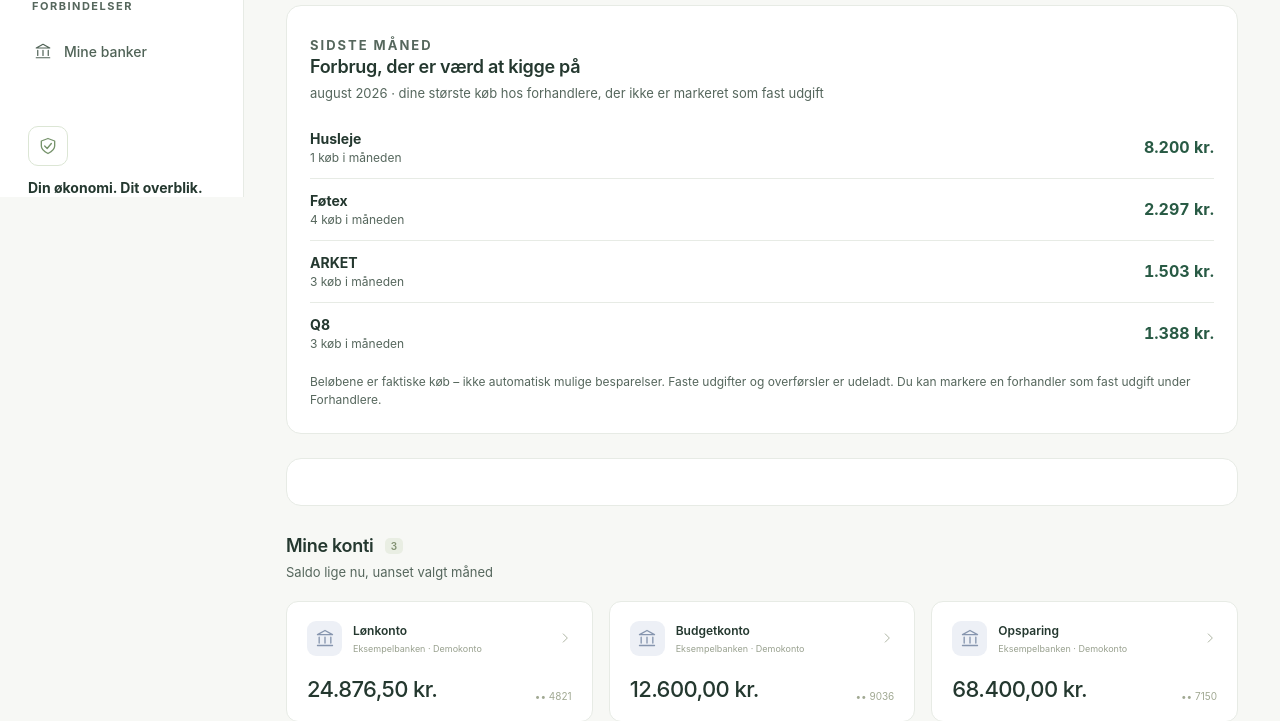
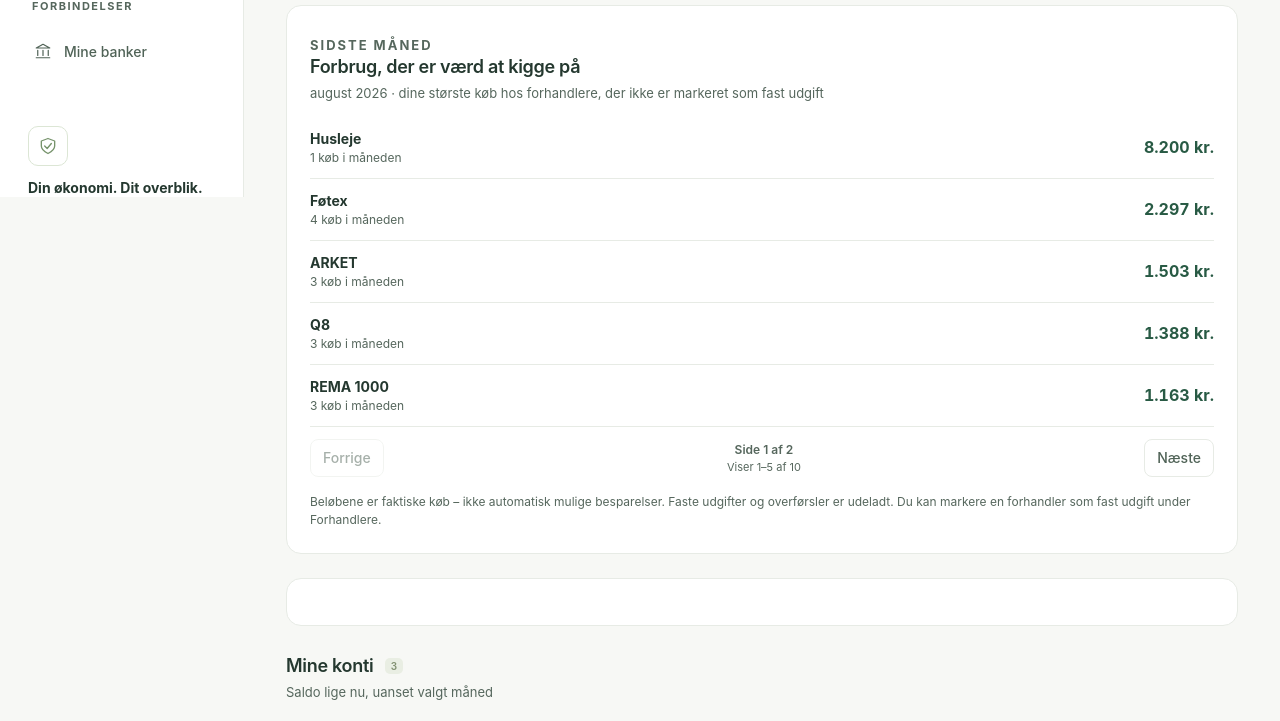
Before and after one commit to qlerup/fjordbudget, a Flask app: page / in a window 1280 px wide. Shown: the part 603-1324 px from the top of the page. Run offline with Flask 3, Linux system fonts and the light colour scheme; data comes from the database, SQL or seed files in the repository; data that the repository does not hold is empty.

Commit message:
Show ten last-month merchants across two pages

```diff
--- a/insights.py
+++ b/insights.py
@@ -63,7 +63,7 @@
 
 
 def last_month_spending(db, source, currency, today=None):
-    """Top four adjustable merchants in the last completed calendar month.
+    """Top ten adjustable merchants in the last completed calendar month.
 
     The dashboard is independent of savings goals and the month picker.
     Recorded spend is not a claim that every purchase was unnecessary.
@@ -89,7 +89,7 @@
         item['spent'] += int(row['total'])
         item['purchases'] += int(row['purchases'])
     items = sorted(grouped.values(), key=lambda item: (-item['spent'], item['name'].casefold()))
-    return {'month': month, 'items': items[:4]}
+    return {'month': month, 'items': items[:10]}
 
 
 def _account_filter(account_ids):
--- a/static/app.js
+++ b/static/app.js
@@ -82,16 +82,32 @@
 function budgetRows(categories, editable=false) {
   return categories.map(c=>`<div class="budget-row"><span class="budget-category"><i class="category-dot" style="background:${c.color}"></i>${esc(c.name)}${editable?`<button type="button" class="text-button" data-delete-budget-category="${esc(c.name)}" aria-label="Fjern budgetkategori ${esc(c.name)}">Fjern</button>`:''}</span><span class="budget-value"><b>${esc(money(c.spent))}</b> / ${c.budget?esc(money(c.budget)):'Intet budget'}</span><div class="progress"><div class="progress-fill ${c.budget&&c.spent>c.budget?'over':''}" style="width:${c.budget?Math.min(100,c.spent/c.budget*100):0}%"></div></div></div>`).join('');
 }
+let lastMonthReviewPage=1,lastMonthReviewScope='',lastMonthReviewItems=[];
 function renderLastMonthReview(review){
   const month=review?.month;
-  const items=review?.items || [];
+  const scope=source+'|'+$('currency').value+'|'+month;
+  if(scope!==lastMonthReviewScope){lastMonthReviewPage=1;lastMonthReviewScope=scope;}
+  lastMonthReviewItems=(review?.items || []).slice(0,10);
   $('lastMonthReviewPeriod').textContent=month
     ? monthName(month)+' · dine største køb hos forhandlere, der ikke er markeret som fast udgift'
     : 'Sidste afsluttede måned';
+  renderLastMonthReviewPage();
+}
+function renderLastMonthReviewPage(){
+  const pages=Math.max(1,Math.ceil(lastMonthReviewItems.length/5));
+  lastMonthReviewPage=Math.max(1,Math.min(pages,lastMonthReviewPage));
+  const start=(lastMonthReviewPage-1)*5,items=lastMonthReviewItems.slice(start,start+5);
   $('lastMonthReviewList').innerHTML=items.length
-    ? '<ol>'+items.map(item=>`<li><div class="spending-review-info"><strong>${esc(item.name)}</strong><span>${item.purchases} køb i måneden</span></div><b>${esc(money(item.spent))}</b></li>`).join('')+'</ol>'
+    ? '<ol start="'+(start+1)+'">'+items.map(item=>`<li><div class="spending-review-info"><strong>${esc(item.name)}</strong><span>${item.purchases} køb i måneden</span></div><b>${esc(money(item.spent))}</b></li>`).join('')+'</ol>'
     : '<p class="muted">Der er endnu ingen kendte forhandlere at vise for sidste måned. Gennemgå dine posteringer, så bliver overblikket mere præcist.</p>';
+  $('lastMonthReviewPagination').hidden=pages===1;
+  $('lastMonthReviewPage').textContent='Side '+lastMonthReviewPage+' af '+pages;
+  $('lastMonthReviewRange').textContent='Viser '+(start+1)+'–'+(start+items.length)+' af '+lastMonthReviewItems.length;
+  $('lastMonthReviewPrevious').disabled=lastMonthReviewPage===1;
+  $('lastMonthReviewNext').disabled=lastMonthReviewPage===pages;
 }
+$('lastMonthReviewPrevious').addEventListener('click',()=>{lastMonthReviewPage--;renderLastMonthReviewPage();});
+$('lastMonthReviewNext').addEventListener('click',()=>{lastMonthReviewPage++;renderLastMonthReviewPage();});
 function renderDashboard() {
   const d=dashboard;
   $('balance').textContent=money(d.balance);
--- a/static/style.css
+++ b/static/style.css
@@ -324,4 +324,5 @@
 .spending-review-info span{font-size:12px;color:var(--muted)}
 .spending-review-list li>b{font-size:16px;white-space:nowrap;font-variant-numeric:tabular-nums;color:var(--green)}
 .spending-review-note{font-size:12px;line-height:1.55;color:var(--muted);margin:9px 0 0}
+.spending-review-pagination{display:flex;align-items:center;justify-content:space-between;gap:12px;border-top:1px solid var(--line);padding:12px 0 4px;margin:0 0 12px}.spending-review-pagination>span{display:grid;gap:3px;text-align:center;color:var(--muted);font-size:12px}.spending-review-pagination strong{font-weight:600}.spending-review-pagination small{font-size:11px}.spending-review-pagination .button{min-height:38px;padding:8px 12px}
 @media(max-width:760px){.spending-review-panel{margin-top:12px}.spending-review-list li{align-items:flex-start}.spending-review-list li>b{font-size:14px}}
--- a/templates/index.html
+++ b/templates/index.html
@@ -6,7 +6,7 @@
   <title>FjordBudget · Din økonomi, samlet</title>
   <link rel="icon" href="/static/icon.svg?v=brand-budget-green-20261005" type="image/svg+xml">
   <link rel="stylesheet" href="/static/style.css">
-  <script src="/static/app.js?v=budget-suggestion-20261007" defer></script>
+  <script src="/static/app.js?v=spending-review-pages-20261022" defer></script>
   <script src="/static/savings.js?v=annual-suggestions-20261022" defer></script>
   <script src="/static/merchants.js?v=category-merchant-choice-20261007" defer></script>
 <link rel="apple-touch-icon" href="/static/logos/icon-180.png?v=brand-budget-green-20261005"><meta name="theme-color" content="#28533f"><link rel="manifest" href="/static/site.webmanifest"><link rel="stylesheet" href="/static/hub-session.css?v=email-update1"><script defer src="/static/hub-session.js?v=email-update1"></script>
@@ -71,8 +71,13 @@
         </button>
       </section>
       <section class="panel spending-review-panel" data-section="attention" aria-labelledby="lastMonthReviewTitle">
-        <div class="section-heading"><div><p class="eyebrow">SIDSTE MÅNED</p><h2 id="lastMonthReviewTitle">Forbrug, der er værd at kigge på</h2><p id="lastMonthReviewPeriod">Dine fire største forhandlere i den sidste afsluttede måned</p></div></div>
+        <div class="section-heading"><div><p class="eyebrow">SIDSTE MÅNED</p><h2 id="lastMonthReviewTitle">Forbrug, der er værd at kigge på</h2><p id="lastMonthReviewPeriod">Op til ti af dine største forhandlere i den sidste afsluttede måned</p></div></div>
         <div id="lastMonthReviewList" class="spending-review-list" aria-live="polite"></div>
+        <nav id="lastMonthReviewPagination" class="spending-review-pagination" aria-label="Sider med sidste måneds forbrug" hidden>
+          <button id="lastMonthReviewPrevious" type="button" class="button quiet" aria-controls="lastMonthReviewList">Forrige</button>
+          <span><strong id="lastMonthReviewPage"></strong><small id="lastMonthReviewRange"></small></span>
+          <button id="lastMonthReviewNext" type="button" class="button quiet" aria-controls="lastMonthReviewList">Næste</button>
+        </nav>
         <p class="spending-review-note">Beløbene er faktiske køb – ikke automatisk mulige besparelser. Faste udgifter og overførsler er udeladt. Du kan markere en forhandler som fast udgift under Forhandlere.</p>
       </section>
       <section id="featuredGoalPanel" class="panel featured-goal-panel" data-section="insights" hidden aria-live="polite"></section>
```
Also changed, not shown: tests/test_app.py (+12 -1 lines), tests/test_ui.py (+44 -1 lines).
